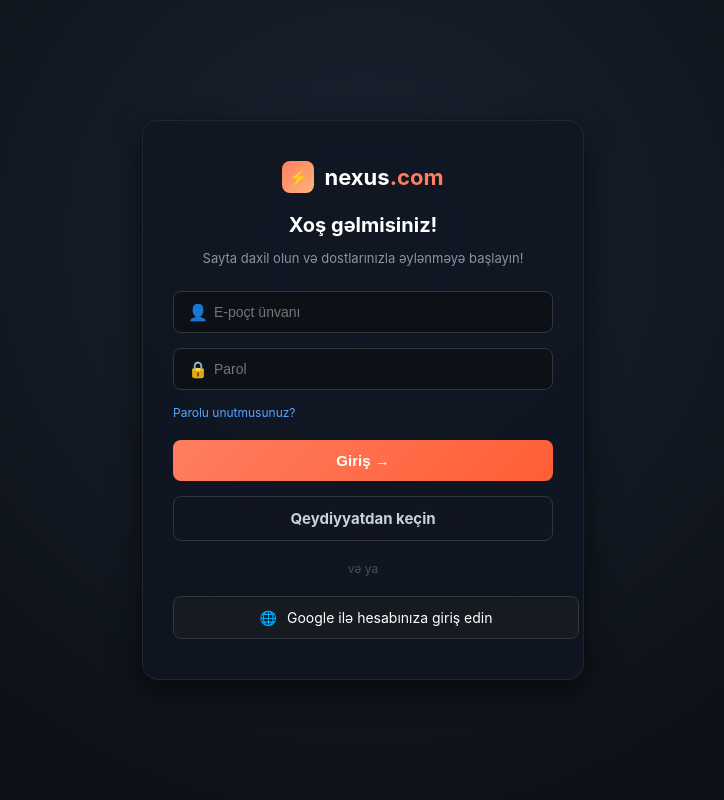
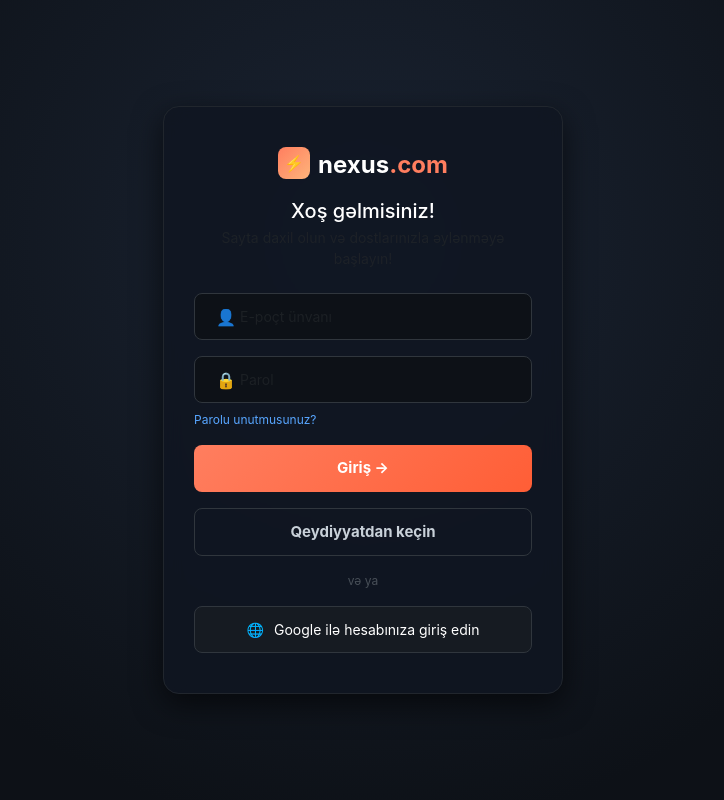
Before and after one commit to SabirXelilzade/Sayt, a Flask app: page /login in a window 1280 px wide. Shown: the whole page, without its empty margins (277-1001 px from the left). Run offline with Flask 3, Linux system fonts and the light colour scheme.

Commit message:
Bootstrap login səhifəsi əlavə edildi

```diff
--- a/templates/login.html
+++ b/templates/login.html
@@ -2,17 +2,20 @@
 <html lang="az">
 <head>
     <meta charset="UTF-8">
+    <meta name="viewport" content="width=device-width, initial-scale=1.0">
     <title>Giriş - nexus.com</title>
+    <!-- Bootstrap 5 CSS CDN -->
+    <link href="https://cdn.jsdelivr.net/npm/bootstrap@5.3.3/dist/css/bootstrap.min.css" rel="stylesheet">
     <style>
         body {
             background-color: #0d1117;
             background-image: radial-gradient(circle at 50% 30%, #1a2332 0%, #0d1117 70%);
             color: #c9d1d9;
             font-family: -apple-system, BlinkMacSystemFont, "Segoe UI", Roboto, sans-serif;
+            min-height: 100vh;
             display: flex;
+            align-items: center;
             justify-content: center;
-            align-items: center;
-            height: 100vh;
             margin: 0;
         }
         .auth-card {
@@ -20,17 +23,11 @@
             backdrop-filter: blur(10px);
             padding: 40px 30px;
             border-radius: 16px;
-            width: 380px;
+            width: 100%;
+            max-width: 400px;
             box-shadow: 0 10px 30px rgba(0, 0, 0, 0.6);
             border: 1px solid #21262d;
             text-align: center;
-        }
-        .logo-area {
-            display: flex;
-            align-items: center;
-            justify-content: center;
-            gap: 10px;
-            margin-bottom: 20px;
         }
         .logo-icon {
             width: 32px;
@@ -43,54 +40,33 @@
             font-weight: bold;
             color: white;
         }
-        .logo-text {
-            font-size: 22px;
-            font-weight: bold;
-            color: #ffffff;
+        .form-control {
+            background: #0d1117 !important;
+            border: 1px solid #30363d !important;
+            color: #fff !important;
+            padding: 12px 15px 12px 45px;
+            border-radius: 8px;
+            font-size: 14px;
         }
-        h2 {
-            margin: 10px 0 5px 0;
-            color: #ffffff;
-            font-size: 20px;
+        .form-control:focus {
+            border-color: #ff7e5f !important;
+            box-shadow: 0 0 0 0.25rem rgba(255, 126, 95, 0.25) !important;
         }
-        p {
-            color: #8b949e;
-            font-size: 13px;
-            margin-bottom: 25px;
-        }
-        .input-group {
-            position: relative;
-            margin-bottom: 15px;
-        }
-        .input-group input {
-            width: 100%;
-            padding: 12px 15px 12px 40px;
-            background: #0d1117;
-            border: 1px solid #30363d;
-            color: #fff;
-            border-radius: 8px;
-            box-sizing: border-box;
-            font-size: 14px;
-            outline: none;
-            transition: border-color 0.2s;
-        }
-        .input-group input:focus {
-            border-color: #ff7e5f;
-        }
-        .input-group span {
+        .input-group-text {
+            background: transparent;
+            border: none;
             position: absolute;
-            left: 15px;
+            left: 10px;
             top: 50%;
             transform: translateY(-50%);
+            z-index: 10;
             color: #8b949e;
         }
         .forgot-pass {
-            display: block;
             text-align: left;
             color: #58a6ff;
             font-size: 12px;
             text-decoration: none;
-            margin-bottom: 20px;
         }
         .forgot-pass:hover {
             text-decoration: underline;
@@ -103,13 +79,12 @@
             color: #fff;
             font-weight: bold;
             border-radius: 8px;
-            cursor: pointer;
             font-size: 15px;
             transition: opacity 0.2s;
-            margin-bottom: 15px;
         }
         .btn-login:hover {
             opacity: 0.9;
+            color: #fff;
         }
         .btn-register {
             display: block;
@@ -121,9 +96,7 @@
             font-weight: bold;
             border-radius: 8px;
             text-decoration: none;
-            box-sizing: border-box;
             font-size: 15px;
-            margin-bottom: 20px;
             transition: background 0.2s;
         }
         .btn-register:hover {
@@ -133,7 +106,6 @@
         .divider {
             color: #484f58;
             font-size: 12px;
-            margin-bottom: 20px;
             position: relative;
         }
         .google-btn {
@@ -144,50 +116,60 @@
             color: #fff;
             border-radius: 8px;
             font-size: 14px;
-            cursor: pointer;
+            text-decoration: none;
             display: flex;
             align-items: center;
             justify-content: center;
             gap: 10px;
-            text-decoration: none;
         }
         .google-btn:hover {
             background: #21262d;
+            color: #fff;
         }
     </style>
 </head>
 <body>
+
+    <div class="container d-flex justify-content-center align-items: center px-3">
         <div class="auth-card">
-        <div class="logo-area">
+            <!-- Logo -->
+            <div class="d-flex align-items: center justify-content-center gap-2 mb-3">
                 <div class="logo-icon">⚡</div>
-            <div class="logo-text">nexus<span style="color: #ff7e5f;">.com</span></div>
+                <div class="fs-4 fw-bold text-white">nexus<span style="color: #ff7e5f;">.com</span></div>
             </div>
-        <h2>Xoş gəlmisiniz!</h2>
-        <p>Sayta daxil olun və dostlarınızla əylənməyə başlayın!</p>
+
+            <h2 class="text-white fs-5 mb-1">Xoş gəlmisiniz!</h2>
+            <p class="text-muted small mb-4">Sayta daxil olun və dostlarınızla əylənməyə başlayın!</p>
 
             <form method="POST">
-            <div class="input-group">
-                <span>👤</span>
-                <input type="email" name="email" placeholder="E-poçt ünvanı" required>
+                <div class="position-relative mb-3">
+                    <span class="input-group-text">👤</span>
+                    <input type="email" name="email" class="form-control" placeholder="E-poçt ünvanı" required>
                 </div>
 
-            <div class="input-group">
-                <span>🔒</span>
-                <input type="password" name="password" placeholder="Parol" required>
+                <div class="position-relative mb-2">
+                    <span class="input-group-text">🔒</span>
+                    <input type="password" name="password" class="form-control" placeholder="Parol" required>
                 </div>
 
+                <div class="d-flex justify-content-start mb-3">
                     <a href="{{ url_for('forgot_password') }}" class="forgot-pass">Parolu unutmusunuz?</a>
+                </div>
 
-            <button type="submit" class="btn-login">Giriş →</button>
+                <button type="submit" class="btn btn-login mb-3">Giriş →</button>
             </form>
 
-        <a href="{{ url_for('register') }}" class="btn-register">Qeydiyyatdan keçin</a>
+            <a href="{{ url_for('register') }}" class="btn btn-register mb-3">Qeydiyyatdan keçin</a>
 
-        <div class="divider">və ya</div>
+            <div class="divider mb-3">və ya</div>
 
             <a href="#" class="google-btn">
                 <span>🌐</span> Google ilə hesabınıza giriş edin
             </a>
         </div>
+    </div>
+
+    <!-- Bootstrap 5 JS Bundle CDN -->
+    <script src="https://cdn.jsdelivr.net/npm/bootstrap@5.3.3/dist/js/bootstrap.bundle.min.js"></script>
 </body>
 </html>
```
Lines whose indentation alone changed are shown as unchanged.
